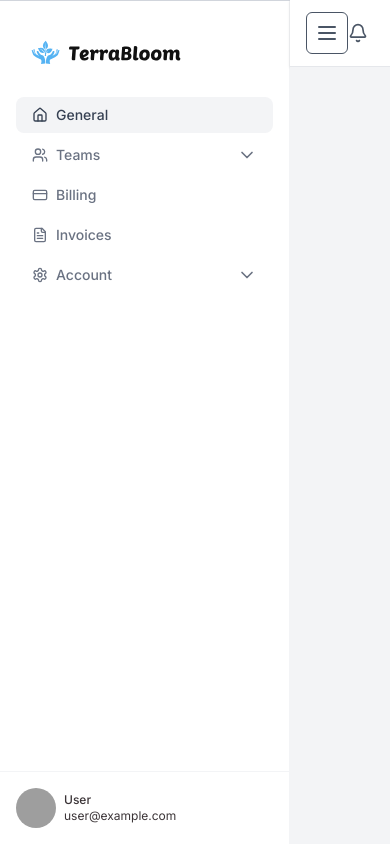
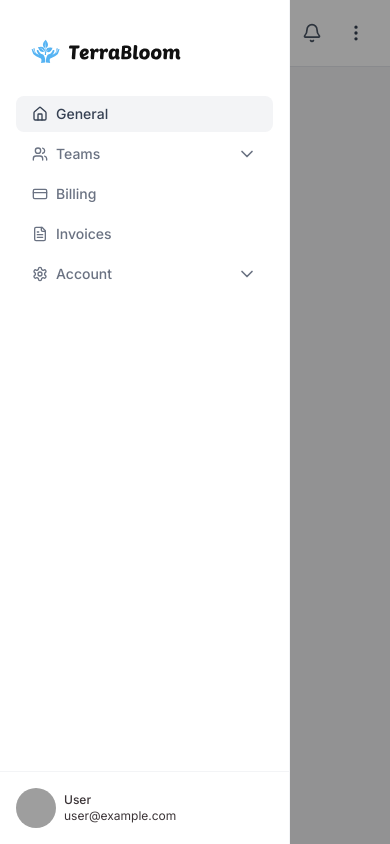
Before and after one commit to Himil192/TerraBloom, a React (Vite) app: page /admin-dashboard in a window 390 px wide. Built offline with nearby package versions, Linux system fonts and the light colour scheme; no server answers; the database is empty; sample sign-in values are in the browser's storage; grey boxes are pictures that could not be loaded.

Commit message:
feat(admin): responsive admin dashboard with off-canvas sidebar

```diff
--- a/src/pages/AdminDashboard.jsx
+++ b/src/pages/AdminDashboard.jsx
@@ -83,24 +83,31 @@ const AdminDashboard = () => {
         };
     }, [sidebarOpen]);
 
-    return (
+        return (
         <div className="flex h-screen overflow-hidden">
-            {/* Sidebar */}
+            {/* Sidebar - off-canvas on mobile, inline on md+ */}
+            <div
+                ref={sidebarRef}
+                className={`fixed inset-y-0 left-0 z-40 w-64 bg-white border-r border-gray-200 transform transition-transform duration-300 ease-in-out md:relative md:translate-x-0 md:transform-none ${sidebarOpen ? "translate-x-0" : "-translate-x-full"}`}
+            >
+                <Sidebar />
+            </div>
+
+            {/* Mobile overlay */}
             {sidebarOpen && (
                 <div
-                    ref={sidebarRef}
-                    className=" bg-white border-t border-gray-300 h-full  "
-                >
-                    <Sidebar />
-                </div>
+                    className="fixed inset-0 bg-black opacity-40 z-30 md:hidden"
+                    onClick={() => setSidebarOpen(false)}
+                    aria-hidden="true"
+                />
             )}
 
             {/* Main content area */}
-            <div className="flex flex-col flex-1">
+            <div className="flex flex-col flex-1 overflow-hidden">
                 <Topbar toggleSidebar={() => setSidebarOpen(!sidebarOpen)} />
 
                 {/* Scrollable main */}
-                <main className="flex-1 overflow-y-auto bg-gray-100 p-6">
+                <main className="flex-1 overflow-y-auto bg-gray-100 p-4 sm:p-6">
                     <Outlet />
                 </main>
             </div>
```
